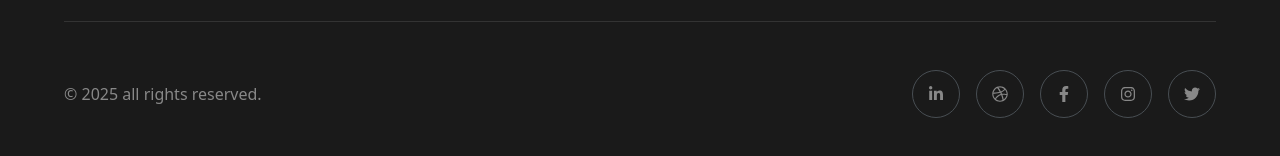
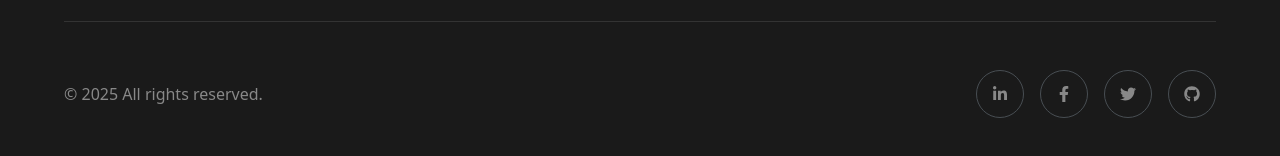
Before and after one commit to isaacurba/isaac-urban-portfolio, a React (Vite) app: page / in a window 1280 px wide. Shown: the part 3166-3322 px from the top of the page. Built offline with nearby package versions, Linux system fonts and the light colour scheme; no server answers.

Commit message:
Added link to the footer and fixed bug in the reusabel animation component

```diff
--- a/src/components/Footer.jsx
+++ b/src/components/Footer.jsx
@@ -1,5 +1,5 @@
 import Gmail from "../assets/images/gmail.png";
-import { FaLinkedinIn, FaDribbble, FaFacebookF, FaInstagram, FaTwitter } from "react-icons/fa";
+import { FaLinkedinIn, FaFacebookF, FaInstagram, FaTwitter, FaGithub } from "react-icons/fa";
 import { motion } from "framer-motion";
 
 const Footer = () => {
@@ -83,7 +83,7 @@ const Footer = () => {
                         viewport={{ once: true }}
                         className="text-[#888888] text-sm md:text-base"
                     >
-                        &copy; {new Date().getFullYear()} all rights reserved.
+                        &copy; {new Date().getFullYear()} All rights reserved.
                     </motion.p>
 
                     {/* Social Icons - Staggered Pop In */}
@@ -94,11 +94,12 @@ const Footer = () => {
                         viewport={{ once: true }}
                         className="flex items-center gap-4"
                     >
-                        <SocialIcon icon={<FaLinkedinIn />} variants={socialVariants} />
-                        <SocialIcon icon={<FaDribbble />} variants={socialVariants} />
-                        <SocialIcon icon={<FaFacebookF />} variants={socialVariants} />
-                        <SocialIcon icon={<FaInstagram />} variants={socialVariants} />
-                        <SocialIcon icon={<FaTwitter />} variants={socialVariants} />
+                        <SocialIcon icon={<FaLinkedinIn />} variants={socialVariants} href="https://www.linkedin.com/in/boluwatife-kpomassi-472b202b7/" />
+                        {/* <SocialIcon icon={<FaDribbble />} variants={socialVariants} href="" /> */}
+                        <SocialIcon icon={<FaFacebookF />} variants={socialVariants} href="https://www.facebook.com/Isaacurban0" />
+                        {/* <SocialIcon icon={<FaInstagram />} variants={socialVariants} href="" /> */}
+                        <SocialIcon icon={<FaTwitter />} variants={socialVariants} href="https://x.com/TheIsaacUrban" />
+                        <SocialIcon icon={<FaGithub />} variants={socialVariants} href="https://github.com/isaacurba" />
                     </motion.div>
                 </div>
 
@@ -109,8 +110,8 @@ const Footer = () => {
 
 // Reusable Social Icon Component with Motion
 // Note: We pass 'variants' down to it
-const SocialIcon = ({ icon, variants }) => {
-  return (
+const SocialIcon = ({ icon, variants, href }) => {
+  const content = (
     <motion.div
         variants={variants}
         whileHover={{ scale: 1.1, rotate: 5 }}
@@ -120,6 +121,16 @@ const SocialIcon = ({ icon, variants }) => {
         {icon}
     </motion.div>
   );
+
+  if (href) {
+    return (
+      <a href={href} target="_blank" rel="noopener noreferrer">
+        {content}
+      </a>
+    );
+  }
+
+  return content;
 };
 
 export default Footer;
```
